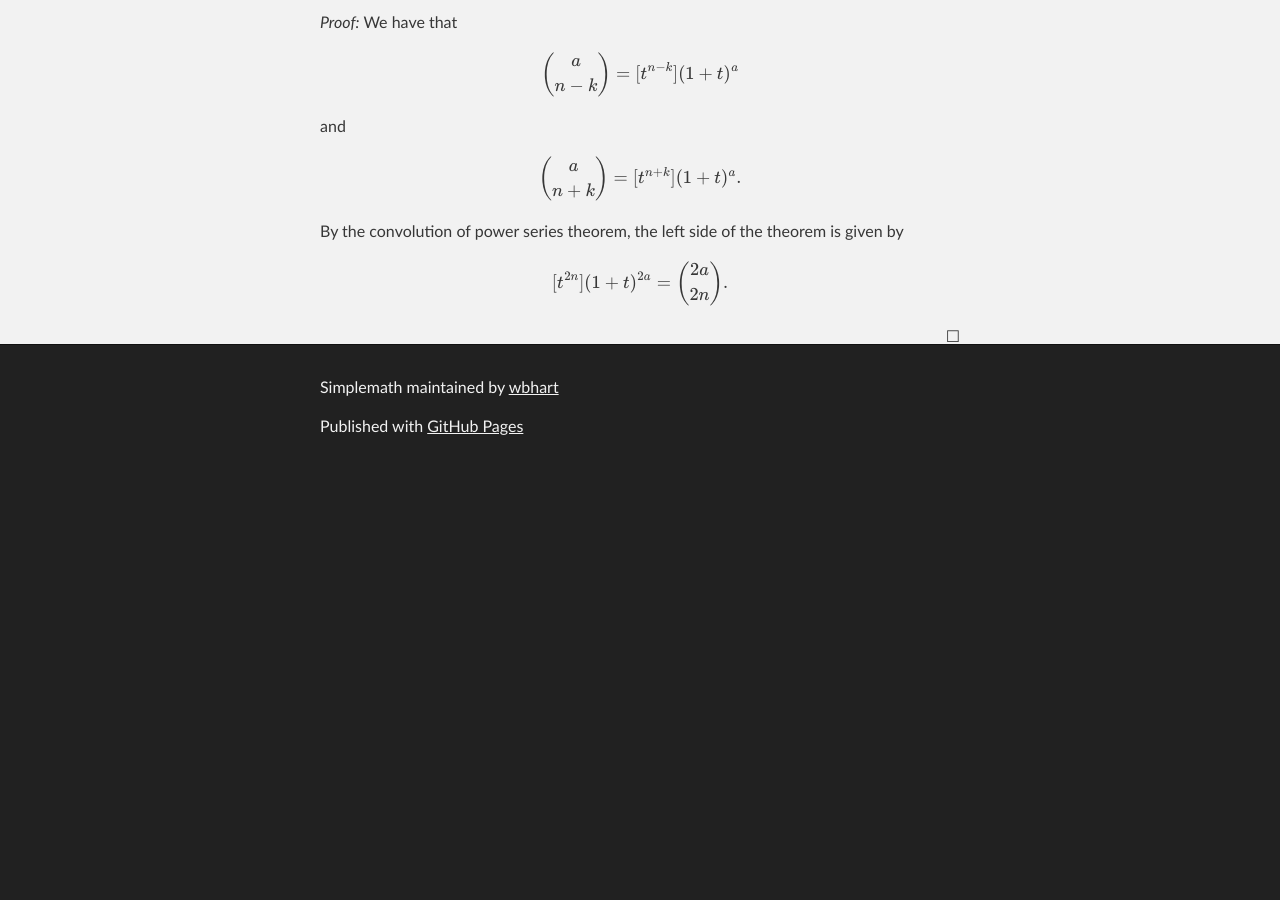
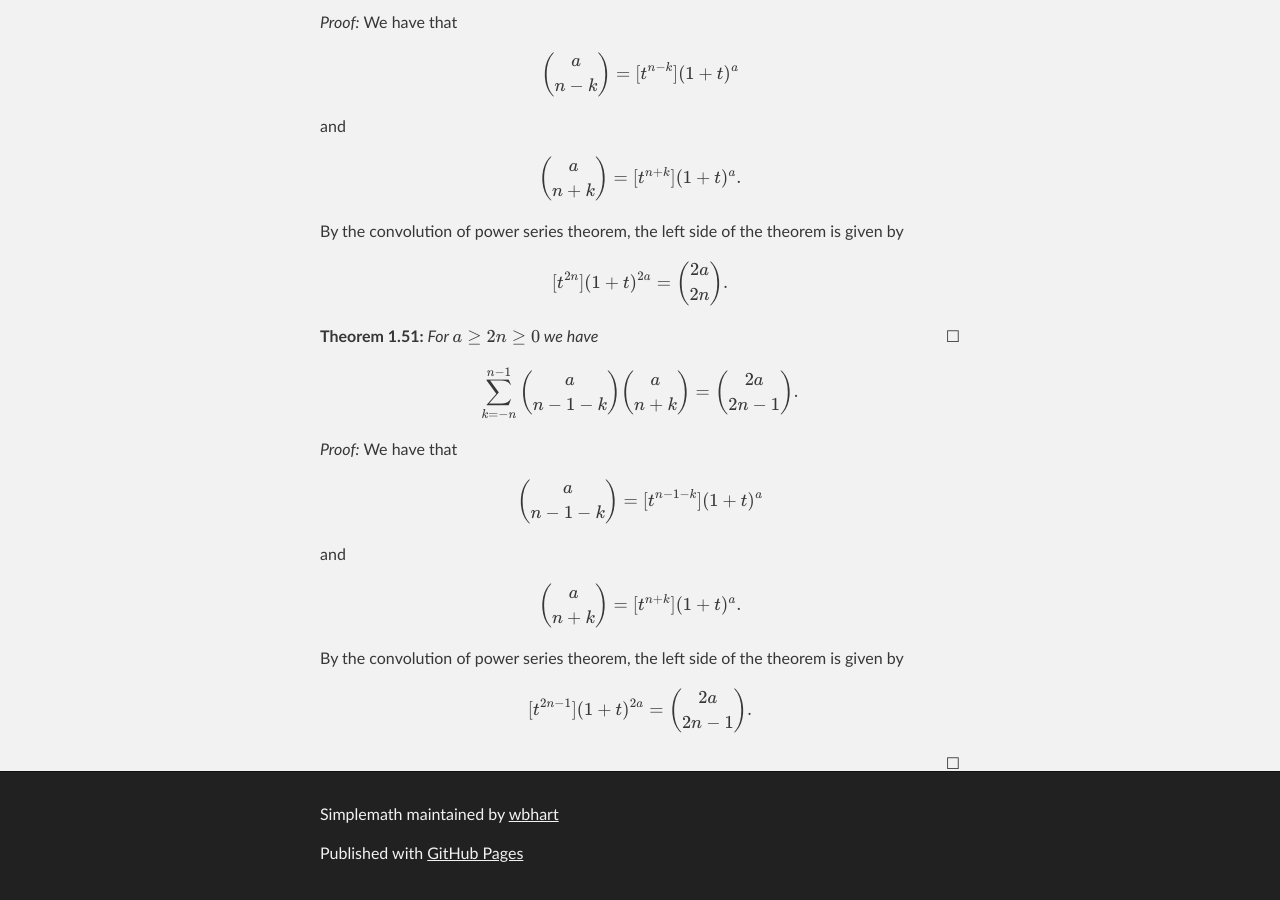
Before and after one commit to wbhart/SimpleMath, a Jekyll site: the page built from binomial.html, in a window 1280 px wide and 900 px high, scrolled down 16151 px. Built offline with Jekyll 4.4.1, drawn with Linux system fonts in a browser that asks for light colours; formulas are drawn with MathJax 3; before the commit the page ends 16624 px from its top, so only the background shows below that.

Commit message:
Update binomial.html

```diff
--- a/binomial.html
+++ b/binomial.html
@@ -564,3 +564,17 @@ $$\binom{a}{n + k} = [t^{n + k}] (1 + t)^a.$$
 By the convolution of power series theorem, the left side of the theorem is given by
 $$[t^{2n}] (1 + t)^{2a} = \binom{2a}{2n}.$$
 </proof>
+
+<theorem> For $a \geq 2n \geq 0$ we have
+$$\sum_{k = -n}^{n - 1} \binom{a}{n - 1 - k}\binom{a}{n + k} = \binom{2a}{2n - 1}.$$
+</theorem>
+
+<proof> We have that
+$$\binom{a}{n - 1 - k} = [t^{n - 1 - k}] (1 + t)^a$$
+
+and
+$$\binom{a}{n + k} = [t^{n + k}] (1 + t)^a.$$
+
+By the convolution of power series theorem, the left side of the theorem is given by
+$$[t^{2n - 1}] (1 + t)^{2a} = \binom{2a}{2n - 1}.$$
+</proof>
```
